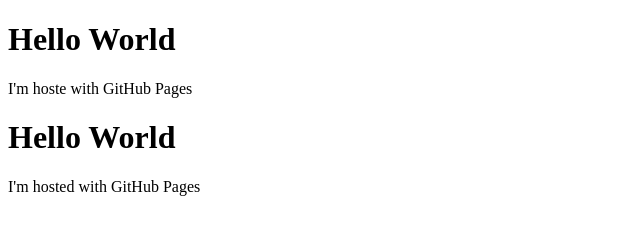
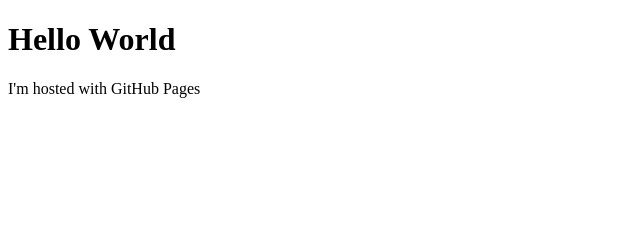
Before and after one commit to tringuyen1610/tringuyen1610.github.io, a plain HTML site: page index.html in a window 1280 px wide. Shown: the whole page, without its empty margins (0-640 px from the left). Drawn offline with Linux system fonts and the light colour scheme.

Commit message:
Update index.html

```diff
--- a/index.html
+++ b/index.html
@@ -1,12 +1,5 @@
 <!DOCTYPE html>
 <html>
-<head>
-	<title>Tri Nguyen</title>
-</head>
-<body>
-<h1>Hello World</h1>
-<p>I'm hoste with GitHub Pages</p>
-</body>
 	<head>
 		<title>Tri Nguyen</title>
 	</head>
```
